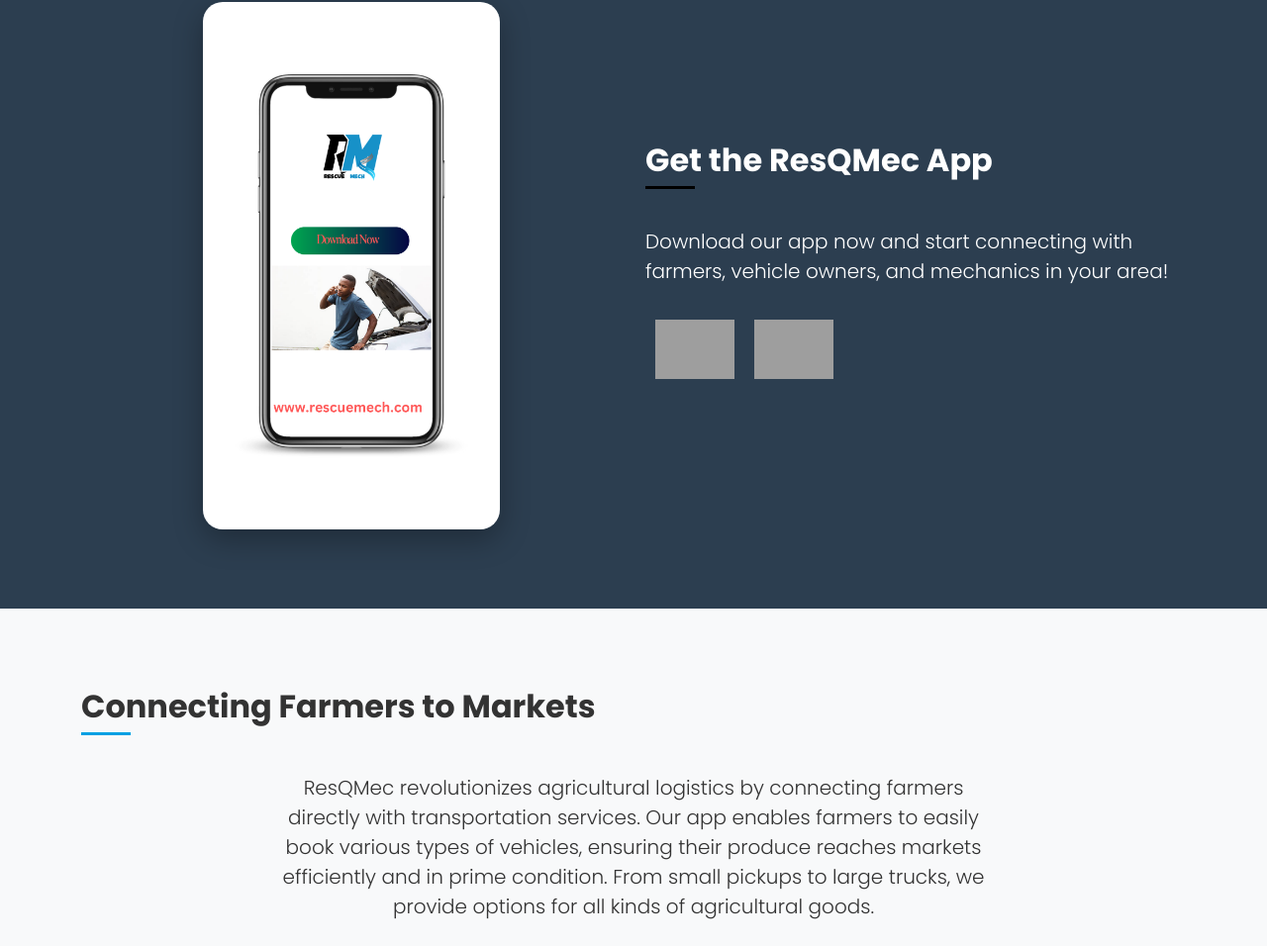
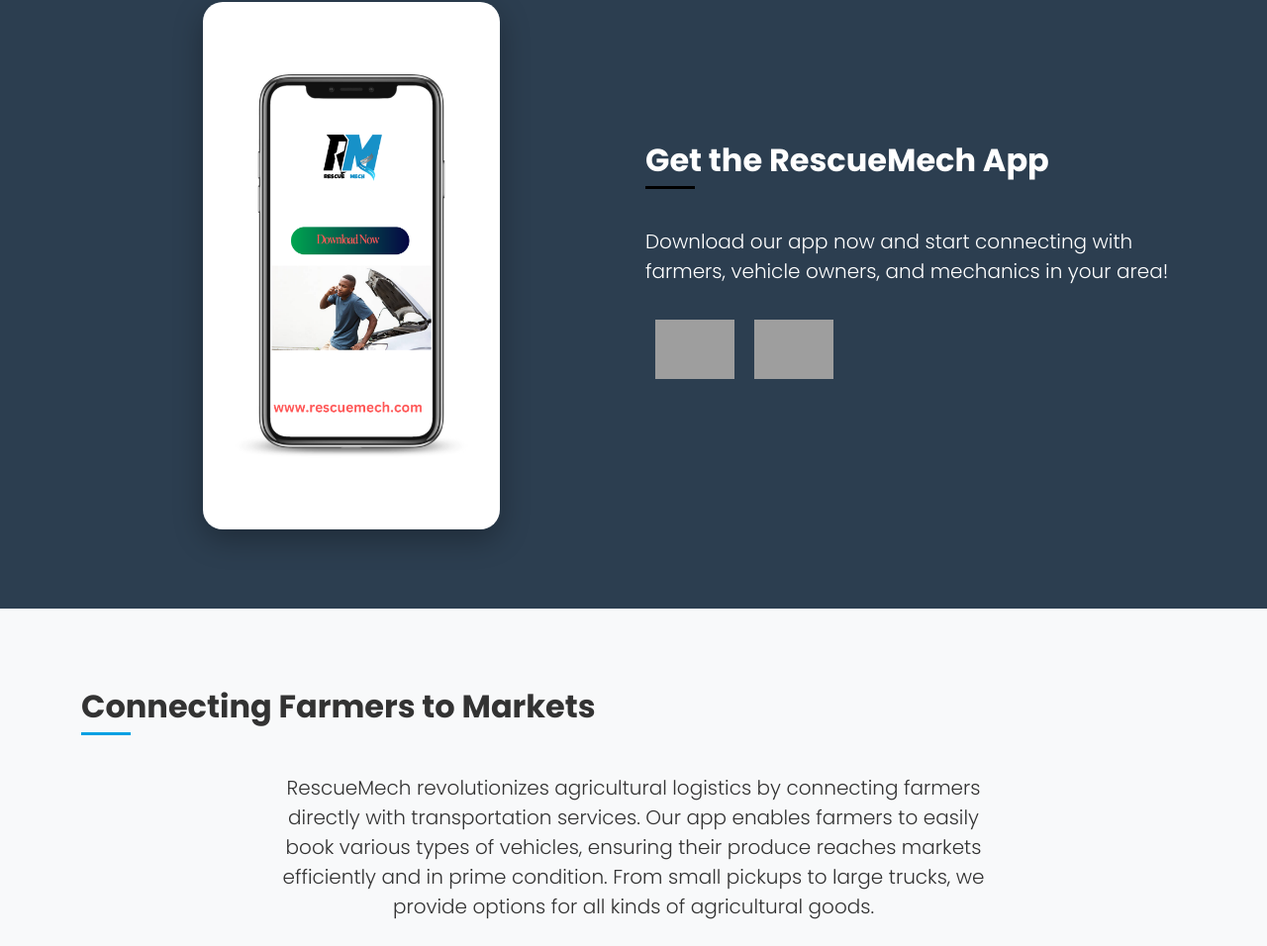
Before and after one commit to sserunkuumaibrahim/mech, a plain HTML site: page index.html in a window 1280 px wide. Shown: the part 1216-2172 px from the top of the page at 99% size. Drawn offline with nearby package versions, Linux system fonts and the light colour scheme; grey boxes are pictures that could not be loaded.

Commit message:
updaate 3

```diff
--- a/index.html
+++ b/index.html
@@ -396,7 +396,7 @@
                     <img src="rescue1.png" alt="ResQMec App Screenshot" class="app-screenshot img-fluid">
                 </div>
                 <div class="col-md-6">
-                    <h2 class="section-title">Get the ResQMec App</h2>
+                    <h2 class="section-title">Get the RescueMech App</h2>
                     <p class="lead mb-4">Download our app now and start connecting with farmers, vehicle owners, and mechanics in your area!</p>
                     <div class="d-flex justify-content-center justify-content-md-start">
                         <a href="#" target="_blank" rel="noopener noreferrer">
@@ -417,7 +417,7 @@
             <div class="row mb-5">
                 <div class="col-lg-8 mx-auto">
                     <p class="text-center lead">
-                        ResQMec revolutionizes agricultural logistics by connecting farmers directly with transportation services. Our app enables farmers to easily book various types of vehicles, ensuring their produce reaches markets efficiently and in prime condition. From small pickups to large trucks, we provide options for all kinds of agricultural goods.
+                        RescueMech revolutionizes agricultural logistics by connecting farmers directly with transportation services. Our app enables farmers to easily book various types of vehicles, ensuring their produce reaches markets efficiently and in prime condition. From small pickups to large trucks, we provide options for all kinds of agricultural goods.
                     </p>
                 </div>
             </div>
```
